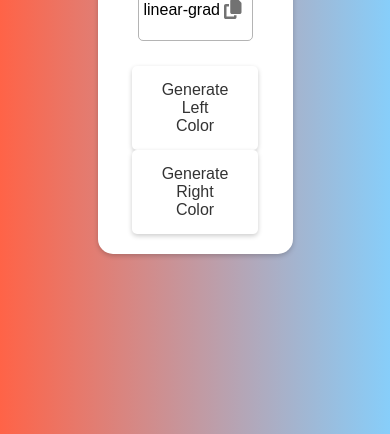
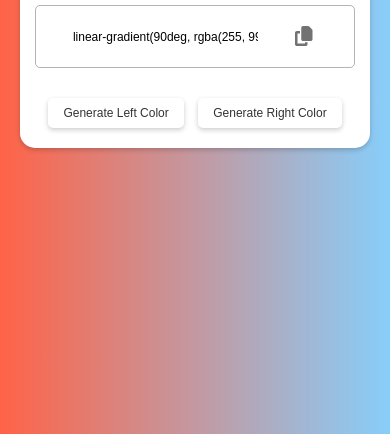
Before and after one commit to RohitJangid05/ColorGenerator, a plain HTML site: page index.html in a window 390 px wide. Shown: the part 410-844 px from the top of the page. Drawn offline with Linux system fonts and the light colour scheme.

Commit message:
Responsive Design

```diff
--- a/style.css
+++ b/style.css
@@ -17,10 +17,12 @@ body {
     justify-content: center;
     row-gap: 20px;
     align-items: center;
+    padding: 20px;
 }
 
 #main-container {
     width: 50%;
+    max-width: 600px;
     background-color: #ffffff;
     color: #333;
     padding: 20px 40px;
@@ -35,6 +37,7 @@ body {
 #main-container>h1 {
     padding: 20px;
     border-radius: 15px;
+    text-align: center;
 }
 
 #main-container>.copy-holder {
@@ -51,7 +54,6 @@ body {
 #main-container>.copy-holder>input {
     border: none;
     outline: none;
-    height: 100%;
     font-size: 16px;
     width: 82%;
 }
@@ -97,3 +99,39 @@ body {
     background-color: #f0f0f0;
     transform: translateY(-2px);
 }
+
+/* Responsive adjustments */
+@media (max-width: 768px) {
+    #main-container {
+        width: 80%;
+        padding: 15px 20px;
+    }
+
+    #main-container>.copy-holder>input {
+        font-size: 14px;
+        width: 70%;
+    }
+
+    .button {
+        padding: 10px 20px;
+        font-size: 14px;
+    }
+}
+
+@media (max-width: 480px) {
+    #main-container {
+        width: 100%;
+        padding: 15px;
+    }
+
+    #main-container>.copy-holder>input {
+        font-size: 12px;
+        width: 60%;
+    }
+
+    .button {
+        padding: 8px 15px;
+        font-size: 12px;
+        margin: 5px;
+    }
+}
```
